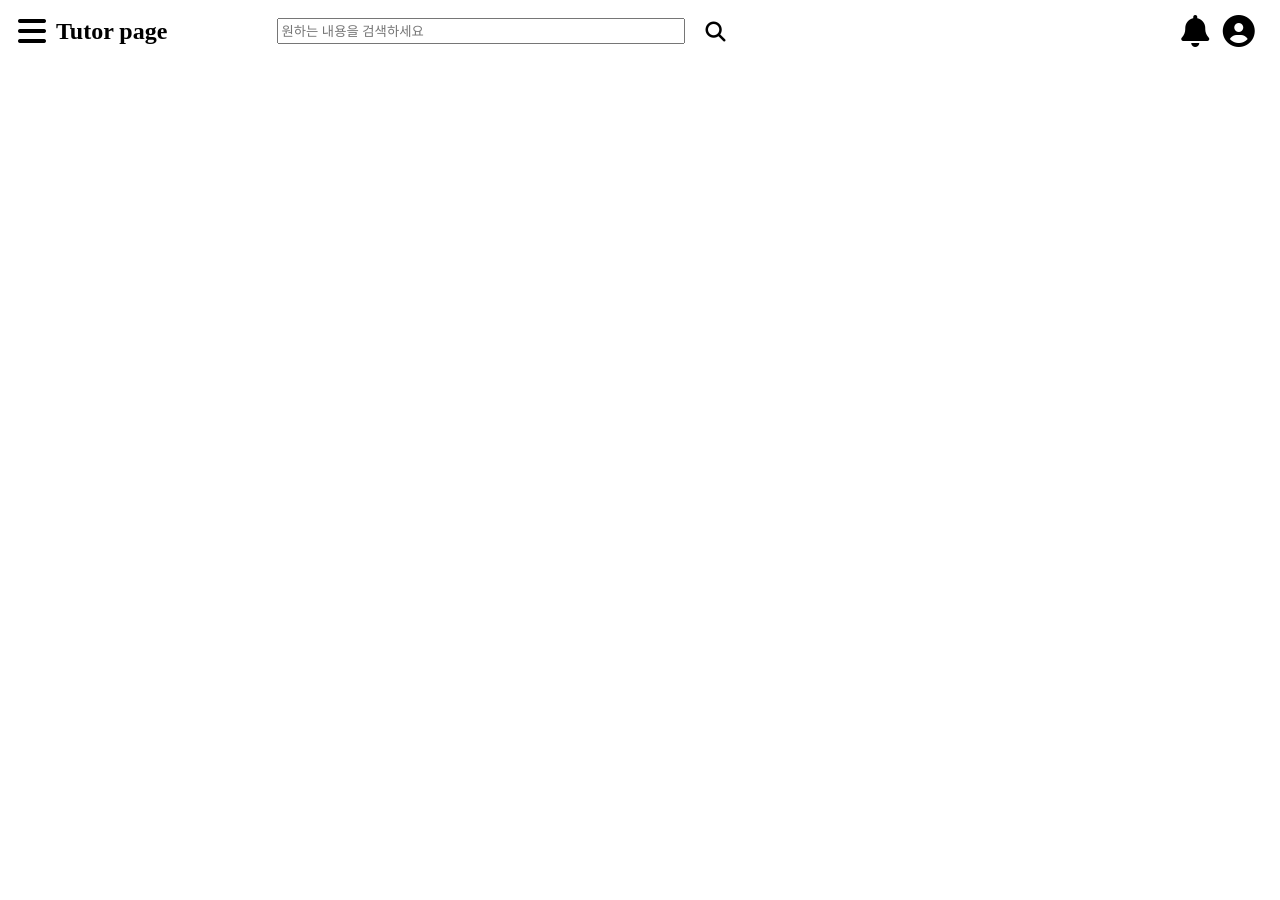
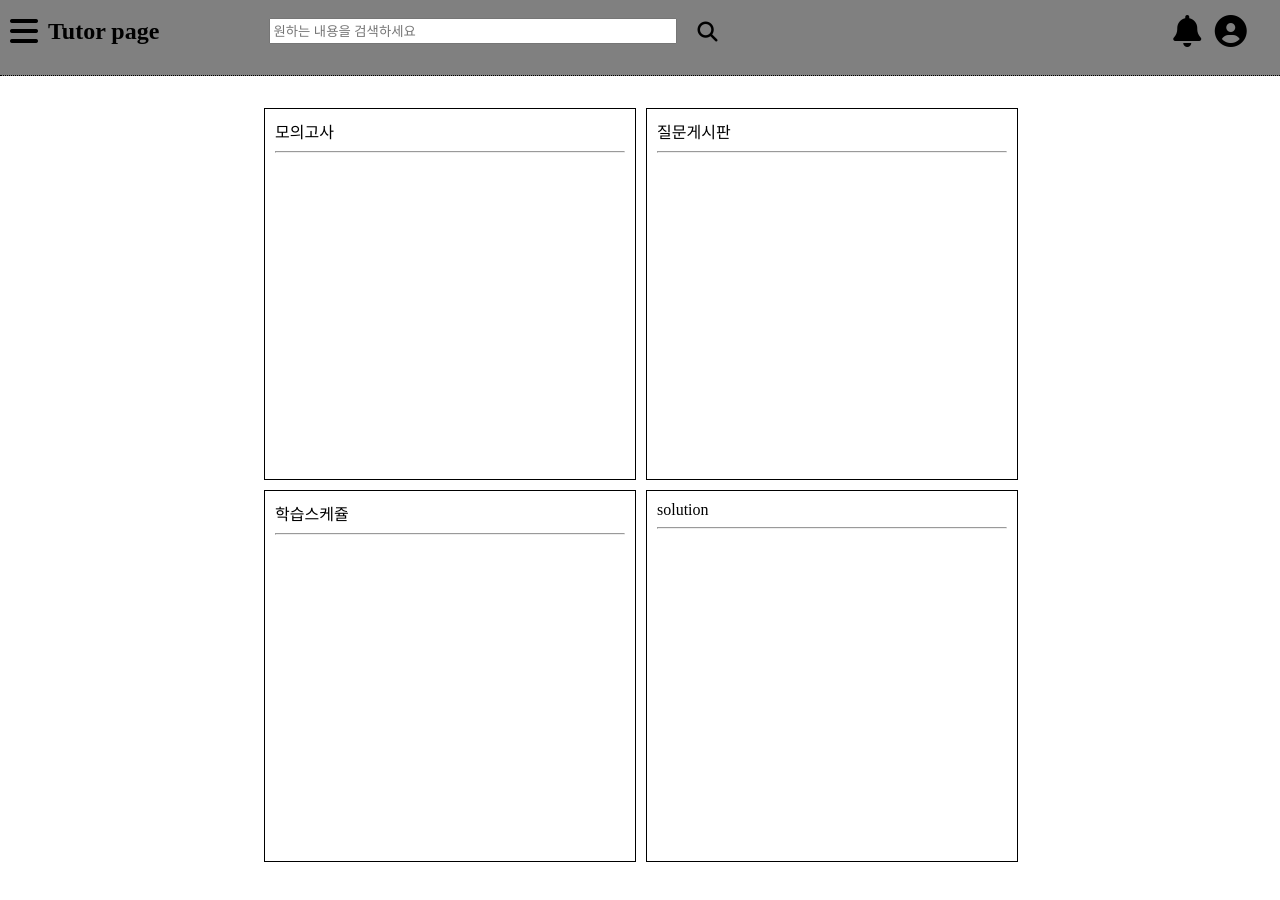
Before and after one commit to sperr7489/tutor-page, a plain HTML site: page main.html in a window 1280 px wide. Shown: the top 900 px of the page. Before the commit the page ends 816 px from the top, so only its background shows below. Drawn offline with Linux system fonts and the light colour scheme; a web font is replaced by a local one.

Commit message:
20200510

```diff
--- a/main.html
+++ b/main.html
@@ -26,7 +26,30 @@
         </div>
 
 
+    </div><!--여기까지가 기본적으로 들어가는 상단 nav-var이다. -->
+
+    <div class="layout-main">
+
+        <div class="layout-wrap">모의고사
+            <hr class="layout-wrap__underLine">
+        </div>
+        <div class="layout-wrap">질문게시판
+            <hr class="layout-wrap__underLine">
+        </div>
+        <div class="layout-wrap">학습스케쥴
+            <hr class="layout-wrap__underLine">
+        </div>
+        <div class="layout-wrap">solution
+            <hr class="layout-wrap__underLine">
+        </div>
+
+
+
     </div>
+
+
+
+
     <script src="https://kit.fontawesome.com/c845c73afc.js" crossorigin="anonymous"></script>
 
 </body>
--- a/page/component/nav-var.css
+++ b/page/component/nav-var.css
@@ -0,0 +1,38 @@
+.nav-var {
+  margin-top: -20px;
+  position: fixed;
+  display: flex;
+  align-items: center;
+  margin-left: -8px;
+  width: 100%;
+  border-bottom: black 1.5px dotted;
+  background-color: gray;
+}
+.nav-var div:nth-child(1) {
+  position: relative;
+  display: flex;
+  justify-content: center;
+  align-items: center;
+  padding: 10px;
+}
+.nav-var div:nth-child(1) i {
+  margin-right: 10px;
+}
+.nav-var div:nth-child(2) {
+  margin: auto auto;
+  margin-left: 100px;
+  display: flex;
+  align-items: center;
+}
+.nav-var div:nth-child(2) input {
+  width: 400px;
+  height: 20px;
+  margin-right: 20px;
+}
+.nav-var div:nth-child(3) {
+  margin-right: 20px;
+  width: 100px;
+  display: flex;
+  align-items: center;
+  justify-content: space-evenly;
+}
--- a/page/main.css
+++ b/page/main.css
@@ -1,35 +1,25 @@
-.nav-var {
-  margin-top: -20px;
-  position: fixed;
-  display: flex;
-  align-items: center;
-  width: 100%;
+.layout-main {
+  position: relative;
+  top: 100px;
+  left: 20%;
+  right: 20%;
+  z-index: -1;
+  width: 50%;
+  display: grid;
+  grid-template-columns: 1fr 1fr;
+  grid-template-rows: 1fr 1fr;
+  gap: 10px;
 }
-.nav-var div:nth-child(1) {
-  position: relative;
-  display: flex;
-  justify-content: center;
-  align-items: center;
+
+.layout-wrap {
   padding: 10px;
+  border: black 1px solid;
+  width: 350px;
+  height: 350px;
+  margin: 0 auto;
 }
-.nav-var div:nth-child(1) i {
-  margin-right: 10px;
+.layout-wrap::first-line {
+  text-align: center;
 }
-.nav-var div:nth-child(2) {
-  margin: auto auto;
-  margin-left: 100px;
-  display: flex;
-  align-items: center;
+.layout-wrap__underLine {
 }
-.nav-var div:nth-child(2) input {
-  width: 400px;
-  height: 20px;
-  margin-right: 20px;
-}
-.nav-var div:nth-child(3) {
-  margin-right: 20px;
-  width: 100px;
-  display: flex;
-  align-items: center;
-  justify-content: space-evenly;
-}
--- a/style.css
+++ b/style.css
@@ -7,6 +7,6 @@
 @import "page/component/nav-var.css";
 
 body {
-  width: 100vh;
-  height: 100vh;
+  width: 100%;
+  height: 500vh;
 }
```
